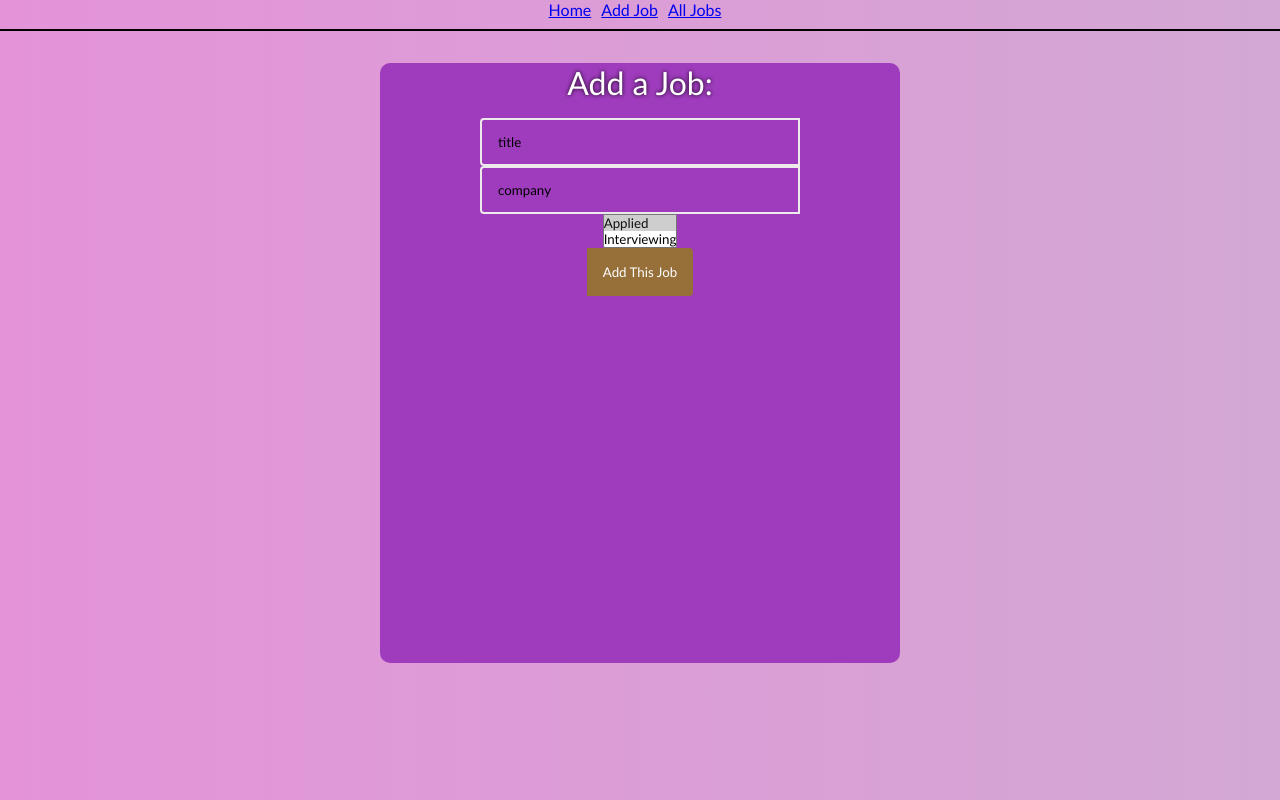
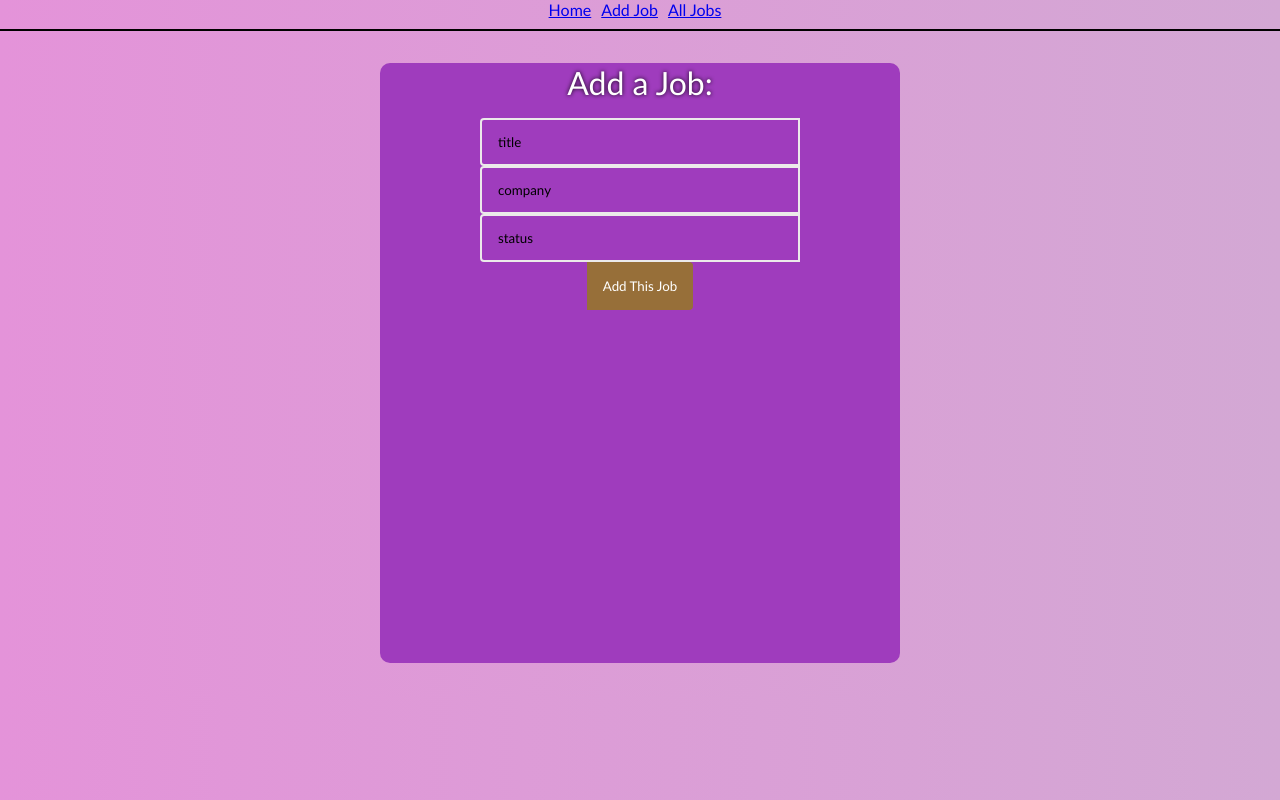
Before and after one commit to qfuggett/Job-Application-Tracker, a React (Create React App) app in the folder jobs-client/: page /addjob in a window 1280 px wide. Built offline with nearby package versions, Linux system fonts and the light colour scheme.

Commit message:
create JobStatus component, update Job Form to receive another input, import JobStatus component in JobList

```diff
--- a/jobs-client/src/components/JobList.js
+++ b/jobs-client/src/components/JobList.js
@@ -1,6 +1,7 @@
 import React, { Component } from 'react';
 import { connect } from 'react-redux'
 import { deleteJob, getJobs } from '../actions/jobs'
+import JobStatus from './JobStatus'
 class JobList extends Component {
 
     componentDidMount(){
@@ -14,9 +15,9 @@ class JobList extends Component {
                     return (
                             <ul className="jobs">
                                 <li key={job.id}>
-                                    {job.title} - {job.company} {jobStatus(job)}
+                                    {job.title} - {job.company}
+                                    <JobStatus job={job}/>
                                 </li>
-                                {/* <td><button onClick={() => this.handleEdit(jb.id)}>Edit</button></td> */}
                                 <button key={job.id} onClick={() => this.props.onDelete(job.id)}>Delete</button>
                             </ul>
                         )
@@ -25,22 +26,6 @@ class JobList extends Component {
             </div>
             )
     }
-}
-
-const jobStatus = job => {
-    // job.status ? <html>Application Submitted</html> : <html>Next Steps -</html>
-    // if (job.status === true) {
-    //     <html>APPLIED</html>
-    // }
-    switch(job.status){
-        case "applied":
-            return <html>. . . Submitted Application</html>
-        case "interviewing":
-            return <html>. . . Currently Interviewing</html>
-        default:
-            return <html>default statement</html>
-    }
-
 }
 
 const mapStateToProps = state => {
--- /dev/null
+++ b/jobs-client/src/components/JobStatus.js
@@ -0,0 +1,24 @@
+import React, { Component } from 'react';
+
+class JobStatus extends Component {
+    render() {
+        return(
+            status(this.props.job)
+        )
+    }
+
+}
+
+const status = job => {
+    switch(job.status){
+        case "applied":
+            return <html>. . . Submitted Application</html>
+        case "interviewing":
+            return <html>. . . Currently Interviewing</html>
+        default:
+            return <html>. . . default statement</html>
+    }
+
+}
+
+export default JobStatus
--- a/jobs-client/src/containers/JobForm.js
+++ b/jobs-client/src/containers/JobForm.js
@@ -54,13 +54,51 @@ class JobForm extends Component {
                 onChange={this.handleOnChange}
                 className='job-input'
                 />
+
+                <input
+                type="text"
+                placeholder="status"
+                value={this.state.job.status}
+                onChange={this.handleOnChange}
+                className='job-input'
+                />
+
                 <br/>
-                <select id="job-status" size="2" placeholder="status" value={this.state.job.status} onChange={this.handleOnChange}>
-                    <option placeholder="applied" value="applied">Applied</option>
-                    <option placeholder="interview" value="interviewing">Interviewing</option>
+                {/* <select id="job-status" size="2" placeholder="status" defaultValue={this.state.job.status} onClick={this.handleOnChange}>
+                    <option placeholder="status" checked={this.state.job.status="applied"}>Applied</option>
+                    <option placeholder="status" checked={this.state.job.status="interviewing"}>Interviewing</option>
                 </select>
-                <br />
+                <br /> */}
+
+                {/* <div className="radio">
+                    <label>
+                    <input
+                        type="radio"
+                        value="applied"
+                        placeholder="applied"
+                        checked={this.state.job.status === "applied"}
+                        onClick={this.handleOnChange}
+                        />
+                        Applied
+                    </label>
+                </div>
+                <div className="radio">
+                    <label>
+                    <input
+                        type="radio"
+                        value="interviewing"
+                        placeholder="applied"
+                        checked={this.state.job.status === "interviewing"}
+                        onClick={this.handleOnChange}
+                        />
+                        Interviewing
+                    </label>
+                </div>
+                <div>
+                    Selected option is : {this.state.job.status}
+                </div> */}
                 <button type="submit" className='job-button'>Add This Job</button>
+
             </form>
         )
     }
```
